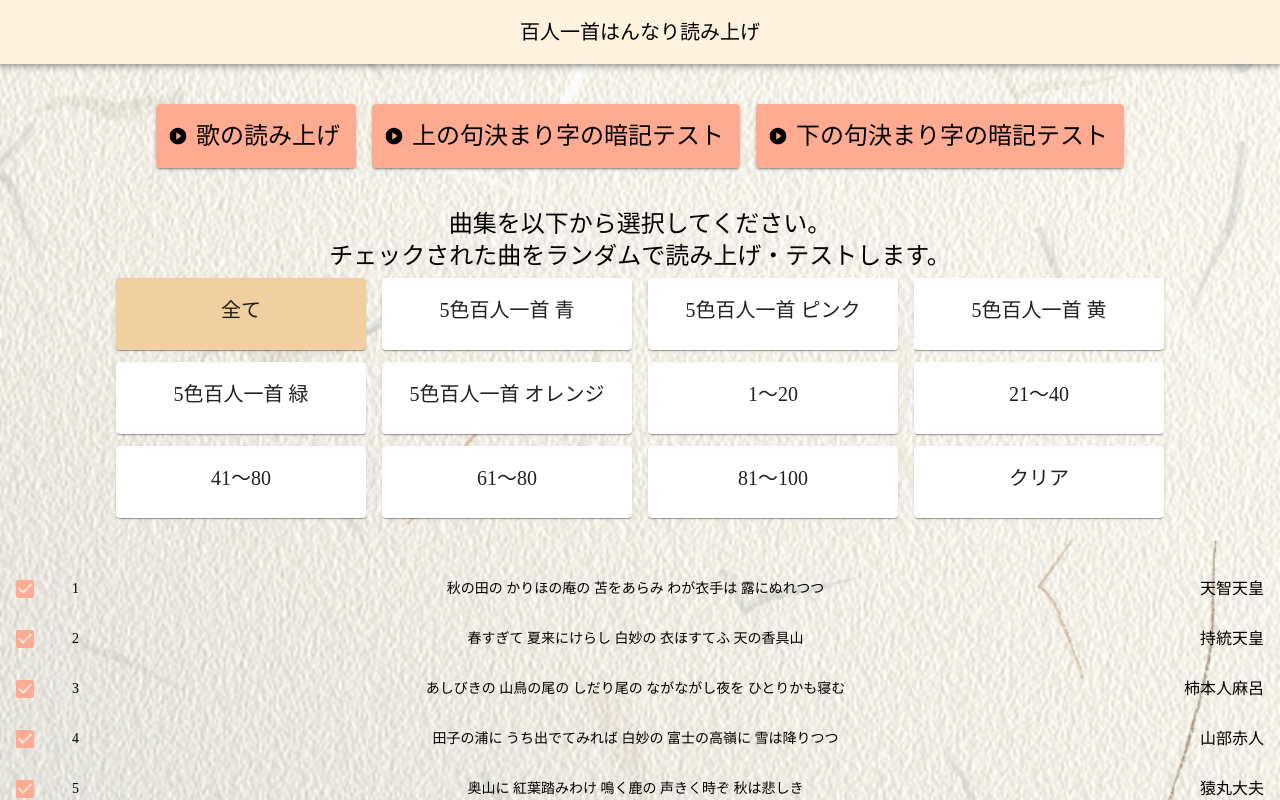
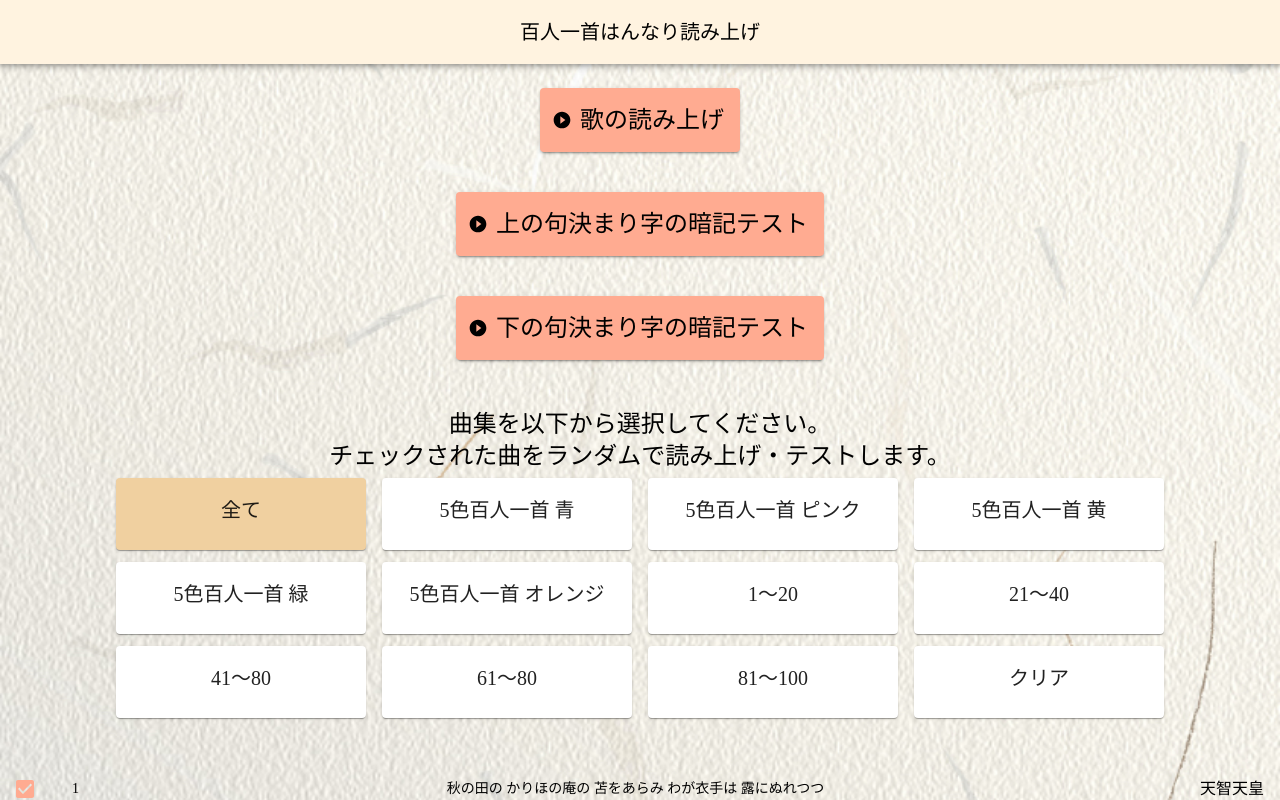
Before and after one commit to somurieengieer/Hyakuninisshu, a React (Create React App) app in the folder my-app/: page / in a window 1280 px wide. Shown: the top 800 px of the page. Built offline with nearby package versions, Linux system fonts and the light colour scheme.

Commit message:
開始ボタンをコンポーネント化

```diff
--- a/my-app/src/App.tsx
+++ b/my-app/src/App.tsx
@@ -2,12 +2,10 @@ import React from 'react';
 import './App.css';
 import {Songs} from "./features/song/Songs";
 import {SongArchive} from "./features/songArchive/SongArchive";
-import {AudioPlayerComponent} from "./features/audio/AudioPlayerComponent";
-import {ExamKamiShimoComponent} from "./features/memorize/ExamKamiShimoComponent";
 import {makeStyles} from "@material-ui/core/styles";
 import {theme} from "./materialui/theme";
-import {ExamShimoKamiComponent} from "./features/memorize/ExamShimoKamiComponent";
 import {TopMenu} from "./layout/TopMenu";
+import {PlayersComponent} from "./layout/PlayersComponent";
 
 const useStyles = makeStyles({
   margin: {
@@ -23,11 +21,12 @@ function App() {
       <div>
         <TopMenu/>
 
-        <div className={classes.margin}>
-          <AudioPlayerComponent/>
-          <ExamKamiShimoComponent/>
-          <ExamShimoKamiComponent/>
-        </div>
+        <PlayersComponent/>
+        {/*<div className={classes.margin}>*/}
+        {/*  <AudioPlayerComponent/>*/}
+        {/*  <ExamKamiShimoComponent/>*/}
+        {/*  <ExamShimoKamiComponent/>*/}
+        {/*</div>*/}
 
         <div className={classes.margin}>
           <SongArchive/>
--- /dev/null
+++ b/my-app/src/layout/PlayersComponent.tsx
@@ -0,0 +1,34 @@
+import React from 'react';
+import {AudioPlayerComponent} from "../features/audio/AudioPlayerComponent";
+import {ExamKamiShimoComponent} from "../features/memorize/ExamKamiShimoComponent";
+import {ExamShimoKamiComponent} from "../features/memorize/ExamShimoKamiComponent";
+import {makeStyles} from "@material-ui/core/styles";
+import {Box} from "@material-ui/core";
+
+
+const useStyles = makeStyles({});
+
+const FlexCenter: React.FC = ({children}) => {
+  return (
+    <Box display="flex" justifyContent="center" m={1} p={1}>
+      <Box>
+        {children}
+      </Box>
+    </Box>
+  )
+};
+
+export function PlayersComponent() {
+
+  return (
+    <>
+      {[
+        (<AudioPlayerComponent/>),
+        (<ExamKamiShimoComponent/>),
+        (<ExamShimoKamiComponent/>)
+      ].map(item => (
+        <FlexCenter>{item}</FlexCenter>
+      ))}
+    </>
+  );
+}
```
